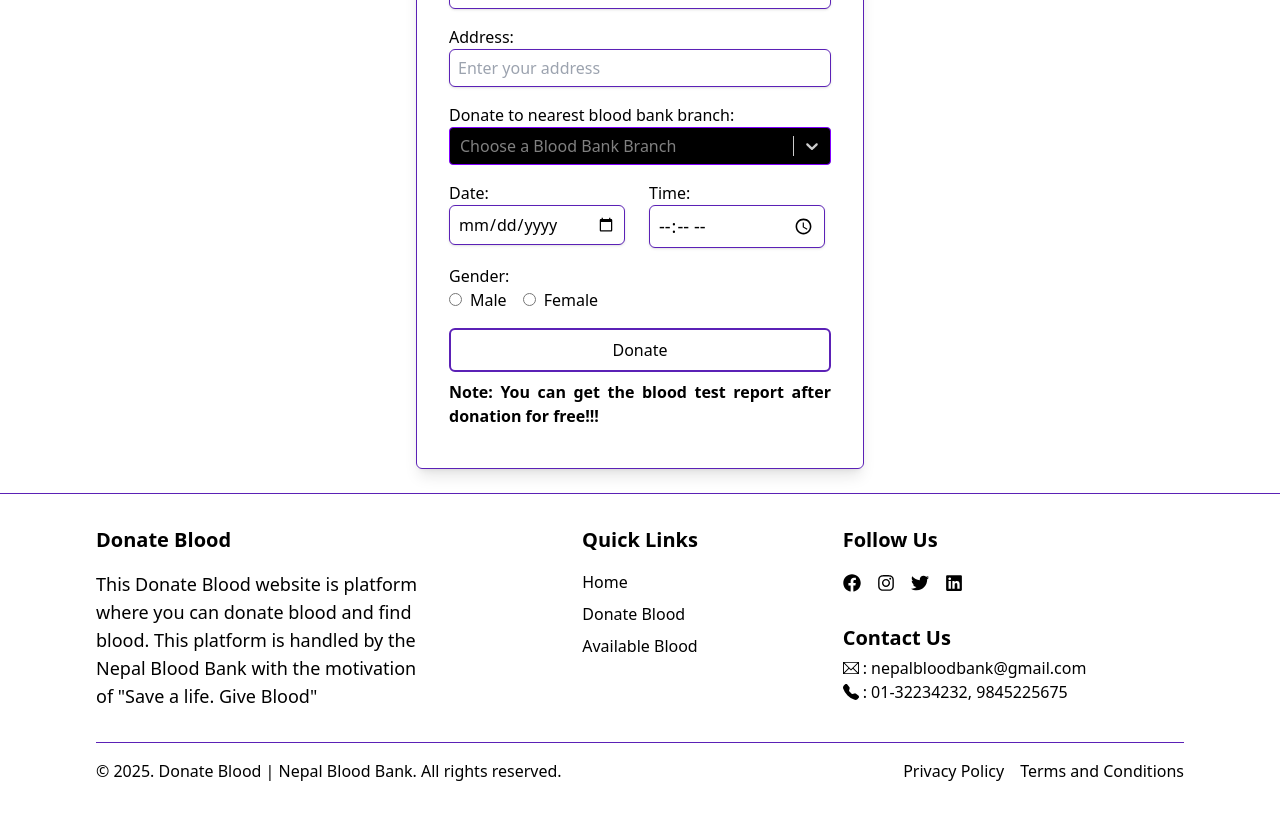
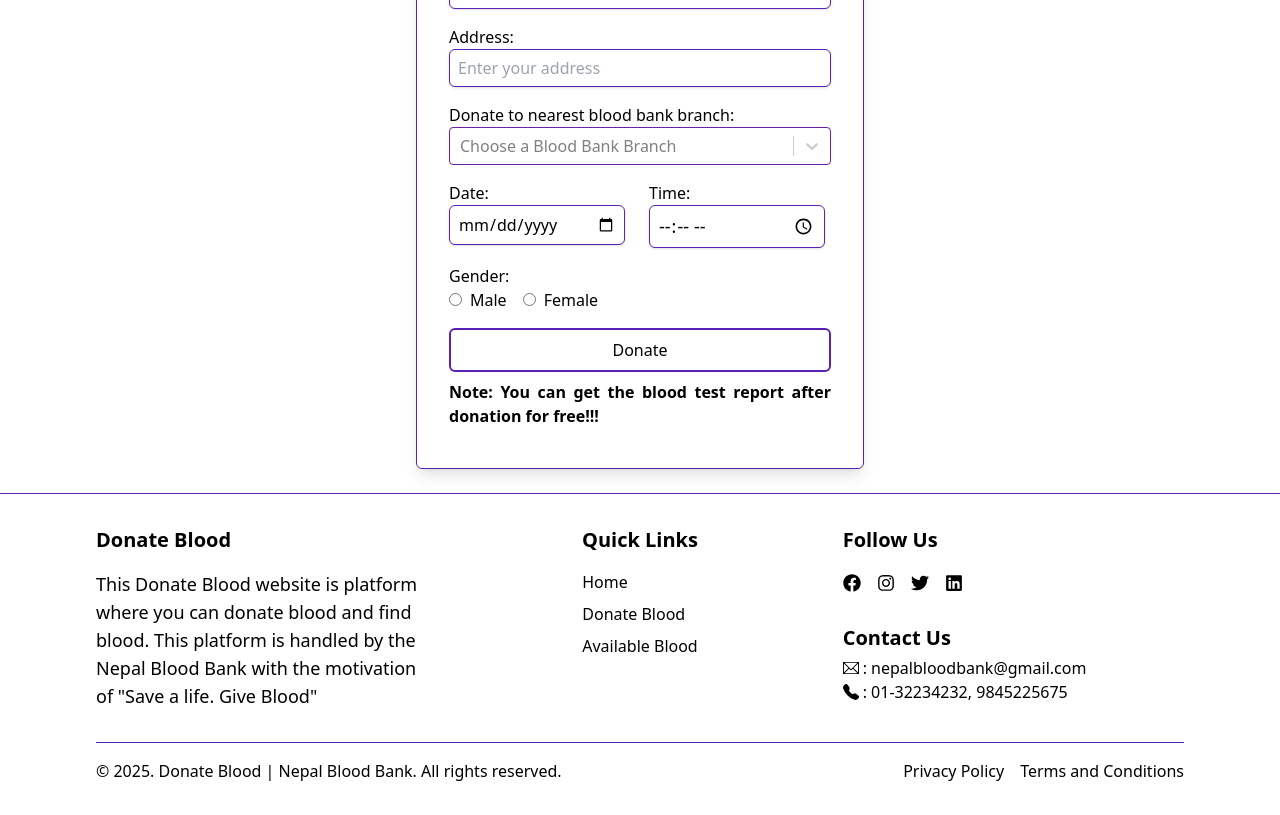
Before and after one commit to stha07ashok/Blood-Donation-nextjs, a Next.js app: page /donateblood in a window 1280 px wide. Shown: the part 900-1715 px from the top of the page. Built offline with nearby package versions, Linux system fonts and the light colour scheme.

Commit message:
select option background fixed when it is in dark mode

```diff
--- a/src/app/donateblood/page.tsx
+++ b/src/app/donateblood/page.tsx
@@ -141,7 +141,7 @@ const RegisterPage = ({
                     {...field}
                     options={selectBloodBankBranch}
                     placeholder="Choose a Blood Bank Branch"
-                    className="react-select-container dark:bg-darkcolor dark:border-white"
+                    className="react-select-container"
                     classNamePrefix="react-select"
                     onChange={(selectedOption) => {
                       field.onChange(selectedOption);
@@ -156,20 +156,40 @@ const RegisterPage = ({
                     styles={{
                       control: (base) => ({
                         ...base,
-                        borderColor: "rgb(128, 0, 255)",
-                        backgroundColor: "black", // Ensure background doesn't change
+                        borderColor: "#6B21A8",
+                        backgroundColor: theme === "dark" ? "black" : "white", // Background color based on theme
+                        color: theme === "dark" ? "white" : "black", // Text color based on theme
+                      }),
+                      singleValue: (base) => ({
+                        ...base,
+                        color: theme === "dark" ? "white" : "black", // Single value text color
+                      }),
+                      menu: (base) => ({
+                        ...base,
+                        backgroundColor: theme === "dark" ? "black" : "white", // Menu background color
                       }),
                       option: (base, state) => ({
                         ...base,
                         color:
-                          state.isSelected || state.isFocused
-                            ? "white"
-                            : "black",
-                        backgroundColor: state.isSelected
-                          ? "rgba(128, 0, 255, 0.2)" // Highlight selected
-                          : state.isFocused
-                          ? "rgba(128, 0, 255, 0.1)" // Highlight focused
-                          : "transparent",
+                          theme === "dark"
+                            ? state.isSelected || state.isFocused
+                              ? "white"
+                              : "gray"
+                            : state.isSelected || state.isFocused
+                            ? "black"
+                            : "gray", // Text color based on theme and state
+                        backgroundColor:
+                          theme === "dark"
+                            ? state.isSelected
+                              ? "rgba(128, 0, 255, 0.6)"
+                              : state.isFocused
+                              ? "rgba(128, 0, 255, 0.2)"
+                              : "transparent"
+                            : state.isSelected
+                            ? "rgba(128, 0, 255, 0.2)"
+                            : state.isFocused
+                            ? "rgba(128, 0, 255, 0.1)"
+                            : "transparent", // Background color based on theme and state
                       }),
                     }}
                   />
--- a/src/app/placeorder/page.tsx
+++ b/src/app/placeorder/page.tsx
@@ -4,6 +4,7 @@ import Select from "react-select";
 import { useForm, Controller, SubmitHandler } from "react-hook-form";
 import { placeOrderDataProps } from "@/types/placeOrder";
 import { bloodType } from "@/store/bloodType";
+import { useTheme } from "next-themes";
 
 const deliveryCharge = 50;
 
@@ -24,6 +25,7 @@ const PlaceOrder = ({
 
   const [isClient, setIsClient] = useState(false);
   const [selectedBloodType, setSelectedBloodType] = useState<any | null>(null);
+  const { theme, setTheme } = useTheme();
 
   const deliveryOption = watch("delivery");
 
@@ -107,7 +109,40 @@ const PlaceOrder = ({
                     styles={{
                       control: (base) => ({
                         ...base,
-                        borderColor: "rgb(128, 0, 255)", // Custom border color
+                        borderColor: "rgb(128, 0, 255)",
+                        backgroundColor: theme === "dark" ? "black" : "white", // Set background based on theme
+                        color: theme === "dark" ? "white" : "black", // Set text color based on theme
+                      }),
+                      singleValue: (base) => ({
+                        ...base,
+                        color: theme === "dark" ? "white" : "black", // Single value text color
+                      }),
+                      menu: (base) => ({
+                        ...base,
+                        backgroundColor: theme === "dark" ? "black" : "white", // Menu background
+                      }),
+                      option: (base, state) => ({
+                        ...base,
+                        color:
+                          theme === "dark"
+                            ? state.isSelected || state.isFocused
+                              ? "white"
+                              : "gray"
+                            : state.isSelected || state.isFocused
+                            ? "black"
+                            : "gray", // Text color based on theme and state
+                        backgroundColor:
+                          theme === "dark"
+                            ? state.isSelected
+                              ? "rgba(128, 0, 255, 0.6)"
+                              : state.isFocused
+                              ? "rgba(128, 0, 255, 0.2)"
+                              : "transparent"
+                            : state.isSelected
+                            ? "rgba(128, 0, 255, 0.2)"
+                            : state.isFocused
+                            ? "rgba(128, 0, 255, 0.1)"
+                            : "transparent", // Background color based on theme and state
                       }),
                     }}
                   />
@@ -170,7 +205,7 @@ const PlaceOrder = ({
             {errors.delivery && (
               <span className="text-red-600">This field is required!!!</span>
             )}
-            {delivery === "yes" && (
+            {deliveryOption === "yes" && (
               <p className="mt-2 text-lg">
                 Delivery Charge:{" "}
                 <span className="font-bold">Rs.{deliveryCharge}</span>
--- a/src/types/placeOrder.ts
+++ b/src/types/placeOrder.ts
@@ -4,4 +4,5 @@ export interface placeOrderDataProps {
   bloodtype: string;
   contactNumber: string;
   delivery: string;
+  setSelectedBloodType: any;
 }
```
